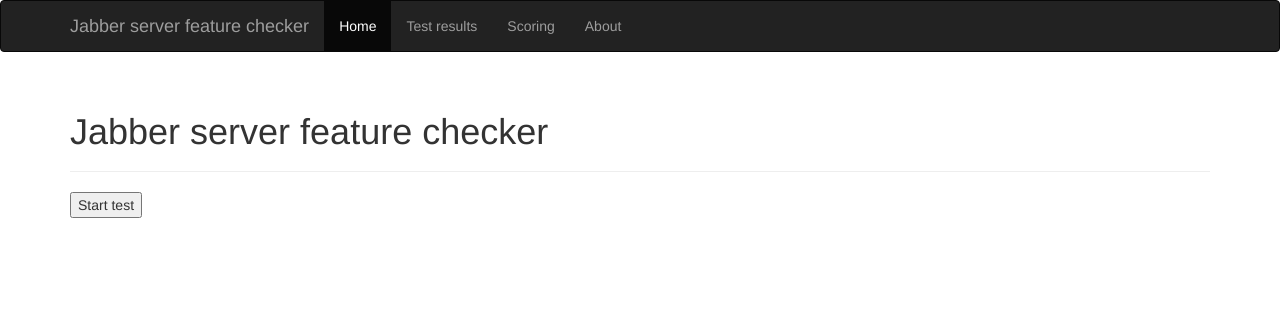
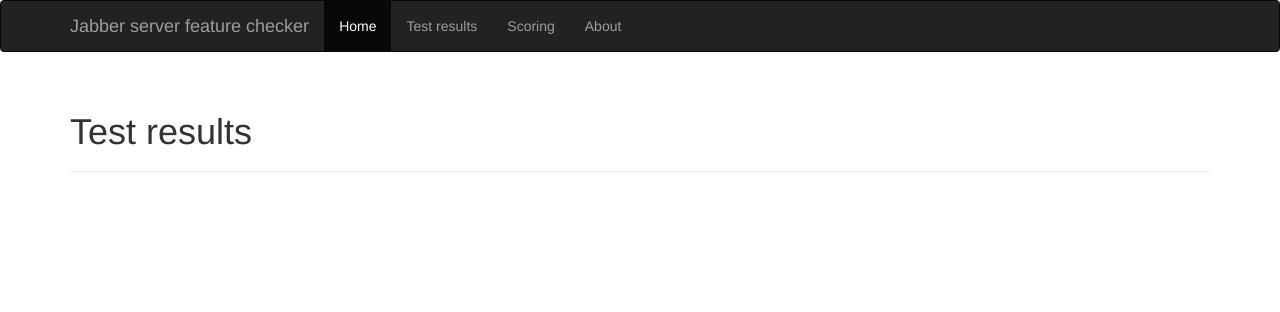
Before and after one commit to mathiasertl/django-xmpp-server-test, a Django app: page /tests/ in a window 1280 px wide. Shown: the top 312 px of the page. Run offline with Django 3.2, Linux system fonts and the light colour scheme; data that the repository does not hold is empty; parts of the project's set-up code (start-up, migrations or seed data) failed here and were passed over; some libraries are stand-ins or nearby versions.

Commit message:
use new list view

```diff
--- a/xmpp_server_test/server_test/templates/server_test/server_list.html
+++ b/xmpp_server_test/server_test/templates/server_test/server_list.html
@@ -1,19 +1,12 @@
 {% extends "base.html" %}
 {% load i18n %}
 
-{% block title %}{% trans "Jabber server feature checker" %}{% endblock title %}
+{% block title %}{% trans "Test results" %}{% endblock title %}
 
-{% block pagetitle %}{% trans "Jabber server feature checker" %}{% endblock pagetitle %}
+{% block pagetitle %}{% trans "Test results" %}{% endblock pagetitle %}
 
 {% block body %}
 <ul>{% for server in object_list %}
     <li><a href="{% url 'server-test:server' domain=server.domain %}">{{ server.domain }}</a></li>
 {% endfor %}</ul>
-
-<form action="{% url 'server-test:overview' %}" method="post">
-    {% csrf_token %}
-    {{ form.as_p }}
-    <input type="submit" value="{% trans 'Start test' %}" />
-</form>
-
 {% endblock body %}
```
